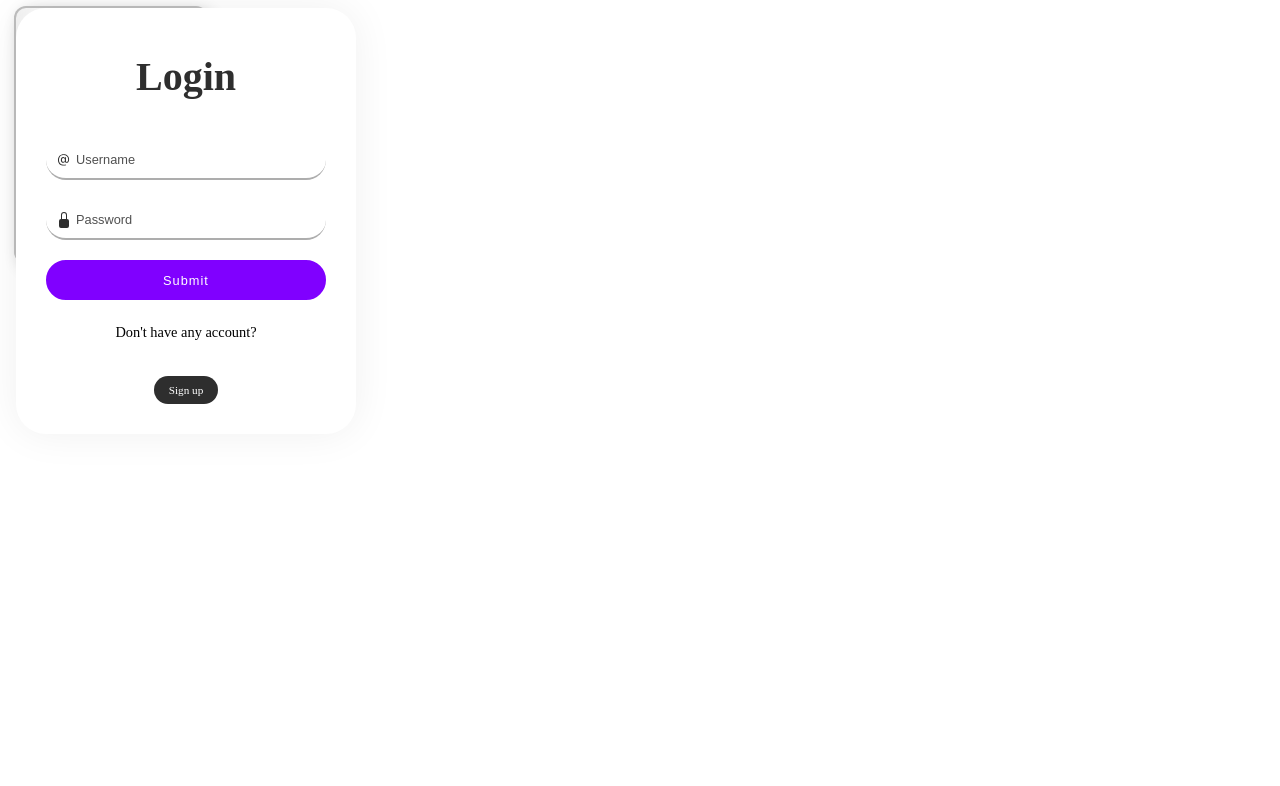
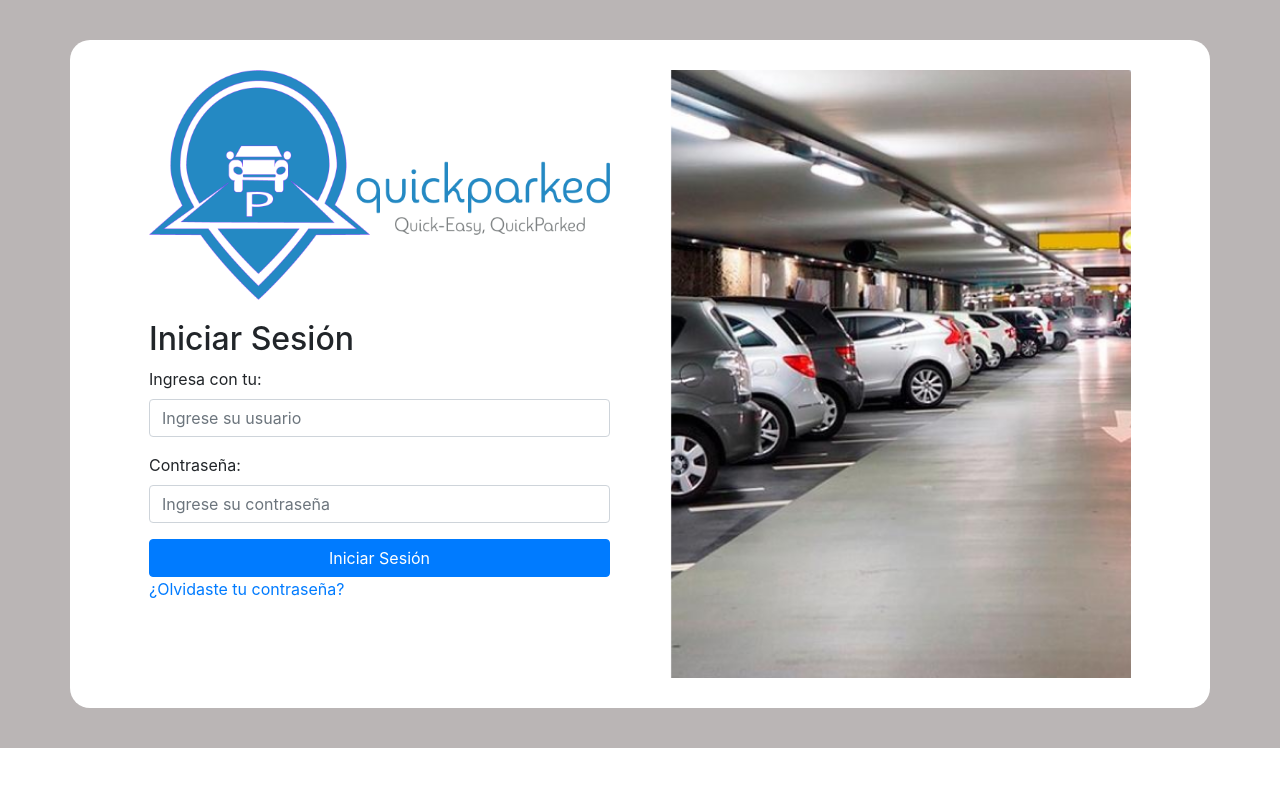
Before and after one commit to dani09barreto/quick-parked, an Angular app in the folder Capa_Presentacion/QuickParked-Web/: page /login in a window 1280 px wide. Shown: the top 786 px of the page. Built offline with nearby package versions, Linux system fonts and the light colour scheme; no server answers.

Commit message:
Interfaz Login

```diff
--- a/Capa_Presentacion/QuickParked-Web/src/app/modules/autenticacion/login/login.component.html
+++ b/Capa_Presentacion/QuickParked-Web/src/app/modules/autenticacion/login/login.component.html
@@ -5,40 +5,39 @@
 	<meta charset="utf-8">
 	<meta name="viewport" content="width=device-width">
 	<title>Inicio de Sesión</title>
+	<link rel="stylesheet" href="https://stackpath.bootstrapcdn.com/bootstrap/4.5.2/css/bootstrap.min.css">
 </head>
 
 <body>
-	<div class="card shadow">
-		<form class="form_main" action="">
-			<p class="heading">Login</p>
-			<div class="inputContainer">
-				<svg viewBox="0 0 16 16" fill="#2e2e2e" height="16" width="16" xmlns="http://www.w3.org/2000/svg"
-					class="inputIcon">
-					<path
-						d="M13.106 7.222c0-2.967-2.249-5.032-5.482-5.032-3.35 0-5.646 2.318-5.646 5.702 0 3.493 2.235 5.708 5.762 5.708.862 0 1.689-.123 2.304-.335v-.862c-.43.199-1.354.328-2.29.328-2.926 0-4.813-1.88-4.813-4.798 0-2.844 1.921-4.881 4.594-4.881 2.735 0 4.608 1.688 4.608 4.156 0 1.682-.554 2.769-1.416 2.769-.492 0-.772-.28-.772-.76V5.206H8.923v.834h-.11c-.266-.595-.881-.964-1.6-.964-1.4 0-2.378 1.162-2.378 2.823 0 1.737.957 2.906 2.379 2.906.8 0 1.415-.39 1.709-1.087h.11c.081.67.703 1.148 1.503 1.148 1.572 0 2.57-1.415 2.57-3.643zm-7.177.704c0-1.197.54-1.907 1.456-1.907.93 0 1.524.738 1.524 1.907S8.308 9.84 7.371 9.84c-.895 0-1.442-.725-1.442-1.914z">
-					</path>
-				</svg>
-				<input placeholder="Username" id="username" class="inputField" type="text">
-			</div>
-
-			<div class="inputContainer">
-				<svg viewBox="0 0 16 16" fill="#2e2e2e" height="16" width="16" xmlns="http://www.w3.org/2000/svg"
-					class="inputIcon">
-					<path
-						d="M8 1a2 2 0 0 1 2 2v4H6V3a2 2 0 0 1 2-2zm3 6V3a3 3 0 0 0-6 0v4a2 2 0 0 0-2 2v5a2 2 0 0 0 2 2h6a2 2 0 0 0 2-2V9a2 2 0 0 0-2-2z">
-					</path>
-				</svg>
-				<input placeholder="Password" id="password" class="inputField" type="password">
-			</div>
+	<div class="container login-container">
+        <div class="row">
+            <div class="col-izq">
+                <form class="login-form">
+                    <img src="/assets/logo_quikParkedHorizontal.png" alt="Imagen">
+                    <h2>Iniciar Sesión</h2>
+                    <div class="form-group">
+                        <label for="username">Ingresa con tu:</label>
+                        <input type="text" class="form-control" id="username" placeholder="Ingrese su usuario">
+                    </div>
+                    <div class="form-group">
+                        <label for="password">Contraseña:</label>
+                        <input type="password" class="form-control" id="password" placeholder="Ingrese su contraseña">
+                    </div>
+                    <button type="submit" class="btn btn-primary">Iniciar Sesión</button>
+                </form>
+                <a href="#">¿Olvidaste tu contraseña?</a>
+            </div>
+            <div class="col-der">
+                <img src="/assets/Login-image.jpg" alt="imagen login">
+            </div>
+        </div>
+    </div>
 
 
-			<button id="button">Submit</button>
-			<div class="signupContainer">
-				<p>Don't have any account?</p>
-				<a href="#">Sign up</a>
-			</div>
-		</form>
+	<script src="https://code.jquery.com/jquery-3.5.1.slim.min.js"></script>
+	<script src="https://cdn.jsdelivr.net/npm/@popperjs/core@2.5.3/dist/umd/popper.min.js"></script>
+	<script src="https://stackpath.bootstrapcdn.com/bootstrap/4.5.2/js/bootstrap.min.js"></script>
+</body>
 
-	</div>
-</body>
+
 </html>
--- a/Capa_Presentacion/QuickParked-Web/src/app/modules/autenticacion/login/login.component.scss
+++ b/Capa_Presentacion/QuickParked-Web/src/app/modules/autenticacion/login/login.component.scss
@@ -1,186 +1,59 @@
-.card {
-	width: 190px;
-	height: 254px;
-	background: white;
-	border-radius: 10px;
-	transition: border-radius 0.5s cubic-bezier(0.175, 0.885, 0.32, 1.275);
+
+body {
+    height: 100%;
+    margin: 0;
+    padding-top: 40px;
+    padding-bottom: 40px;
+    background-color: #bab5b5;
 }
 
-.shadow {
-	box-shadow: inset 0 -3em 3em rgba(0, 0, 0, 0.1),
-		0 0 0 2px rgb(190, 190, 190),
-		0.3em 0.3em 1em rgba(0, 0, 0, 0.3);
+
+.container {
+	display: flex;
+	justify-content: center;
+	align-items: center;
 }
 
-.form_main {
-	width: 280px;
-	display: -webkit-box;
-	display: -ms-flexbox;
+.container.login-container {
+    height: 100%;
 	display: flex;
-	-webkit-box-orient: vertical;
-	-webkit-box-direction: normal;
-	-ms-flex-direction: column;
-	flex-direction: column;
-	-webkit-box-align: center;
-	-ms-flex-align: center;
+	justify-content: center;
 	align-items: center;
-	-webkit-box-pack: center;
-	-ms-flex-pack: center;
-	justify-content: center;
-	background-color: rgb(255, 255, 255);
-	padding: 30px 30px 30px 30px;
-	border-radius: 30px;
-	-webkit-box-shadow: 0px 0px 40px rgba(0, 0, 0, 0.062);
-	box-shadow: 0px 0px 40px rgba(0, 0, 0, 0.062);
+	border-radius: 20px;
+	background-color: #ffffff;
 }
 
-.heading {
-	font-size: 2.5em;
-	color: #2e2e2e;
-	font-weight: 700;
-	margin: 15px 0 30px 0;
+.login-form {
+	max-width: 500px;
+	border-radius: 10px;
 }
 
-.inputContainer {
-	width: 100%;
-	position: relative;
-	display: -webkit-box;
-	display: -ms-flexbox;
-	display: flex;
-	-webkit-box-align: center;
-	-ms-flex-align: center;
-	align-items: center;
-	-webkit-box-pack: center;
-	-ms-flex-pack: center;
-	justify-content: center;
+.container img{
+    width: 100%;
+    height: 100%;
+	object-fit: cover;
 }
 
-.inputIcon {
-	position: absolute;
-	left: 10px;
+
+
+.col-izq,.col-der {
+	flex: 2;
+    padding: 30px;
 }
 
-.inputField {
-	width: 100%;
-	height: 40px;
-	background-color: transparent;
-	border: none;
-	border-bottom: 2px solid rgb(173, 173, 173);
-	border-radius: 30px;
-	margin: 10px 0;
-	color: black;
-	font-size: .8em;
-	font-weight: 500;
-	-webkit-box-sizing: border-box;
-	box-sizing: border-box;
-	padding-left: 30px;
+
+.col-izq form {
+	display: flex;
+	flex-direction: column;
 }
 
-.inputField:focus {
-	outline: none;
-	border-bottom: 2px solid rgb(199, 114, 255);
+.col-izq img {
+	width: 100%;
+	height: auto;
+	margin-bottom: 20px;
 }
 
-.inputField::-webkit-input-placeholder {
-	color: rgb(80, 80, 80);
-	font-size: 1em;
-	font-weight: 500;
+.col-der img {
+	width: 100%;
+	height: auto;
 }
-
-.inputField::-moz-placeholder {
-	color: rgb(80, 80, 80);
-	font-size: 1em;
-	font-weight: 500;
-}
-
-.inputField:-ms-input-placeholder {
-	color: rgb(80, 80, 80);
-	font-size: 1em;
-	font-weight: 500;
-}
-
-.inputField::-ms-input-placeholder {
-	color: rgb(80, 80, 80);
-	font-size: 1em;
-	font-weight: 500;
-}
-
-.inputField::placeholder {
-	color: rgb(80, 80, 80);
-	font-size: 1em;
-	font-weight: 500;
-}
-
-#button {
-	position: relative;
-	width: 100%;
-	border: 2px solid #8000ff;
-	background-color: #8000ff;
-	height: 40px;
-	color: white;
-	font-size: .8em;
-	font-weight: 500;
-	letter-spacing: 1px;
-	border-radius: 30px;
-	margin: 10px;
-	cursor: pointer;
-	overflow: hidden;
-}
-
-#button::after {
-	content: "";
-	position: absolute;
-	background-color: rgba(255, 255, 255, 0.253);
-	height: 100%;
-	width: 150px;
-	top: 0;
-	left: -200px;
-	border-bottom-right-radius: 100px;
-	border-top-left-radius: 100px;
-	-webkit-filter: blur(10px);
-	filter: blur(10px);
-	-webkit-transition-duration: .5s;
-	transition-duration: .5s;
-}
-
-#button:hover::after {
-	-webkit-transform: translateX(600px);
-	-ms-transform: translateX(600px);
-	transform: translateX(600px);
-	-webkit-transition-duration: .5s;
-	transition-duration: .5s;
-}
-
-.signupContainer {
-	margin: 0;
-	display: -webkit-box;
-	display: -ms-flexbox;
-	display: flex;
-	-webkit-box-orient: vertical;
-	-webkit-box-direction: normal;
-	-ms-flex-direction: column;
-	flex-direction: column;
-	-webkit-box-align: center;
-	-ms-flex-align: center;
-	align-items: center;
-	-webkit-box-pack: center;
-	-ms-flex-pack: center;
-	justify-content: center;
-	gap: 20px;
-}
-
-.signupContainer p {
-	font-size: .9em;
-	font-weight: 500;
-	color: black;
-}
-
-.signupContainer a {
-	font-size: .7em;
-	font-weight: 500;
-	background-color: #2e2e2e;
-	color: white;
-	text-decoration: none;
-	padding: 8px 15px;
-	border-radius: 20px;
-}
```
Also changed, not shown: Capa_Presentacion/QuickParked-Web/src/assets/Login-image.jpg (added), Capa_Presentacion/QuickParked-Web/src/assets/logo_quikParkedHorizontal.png (added).
